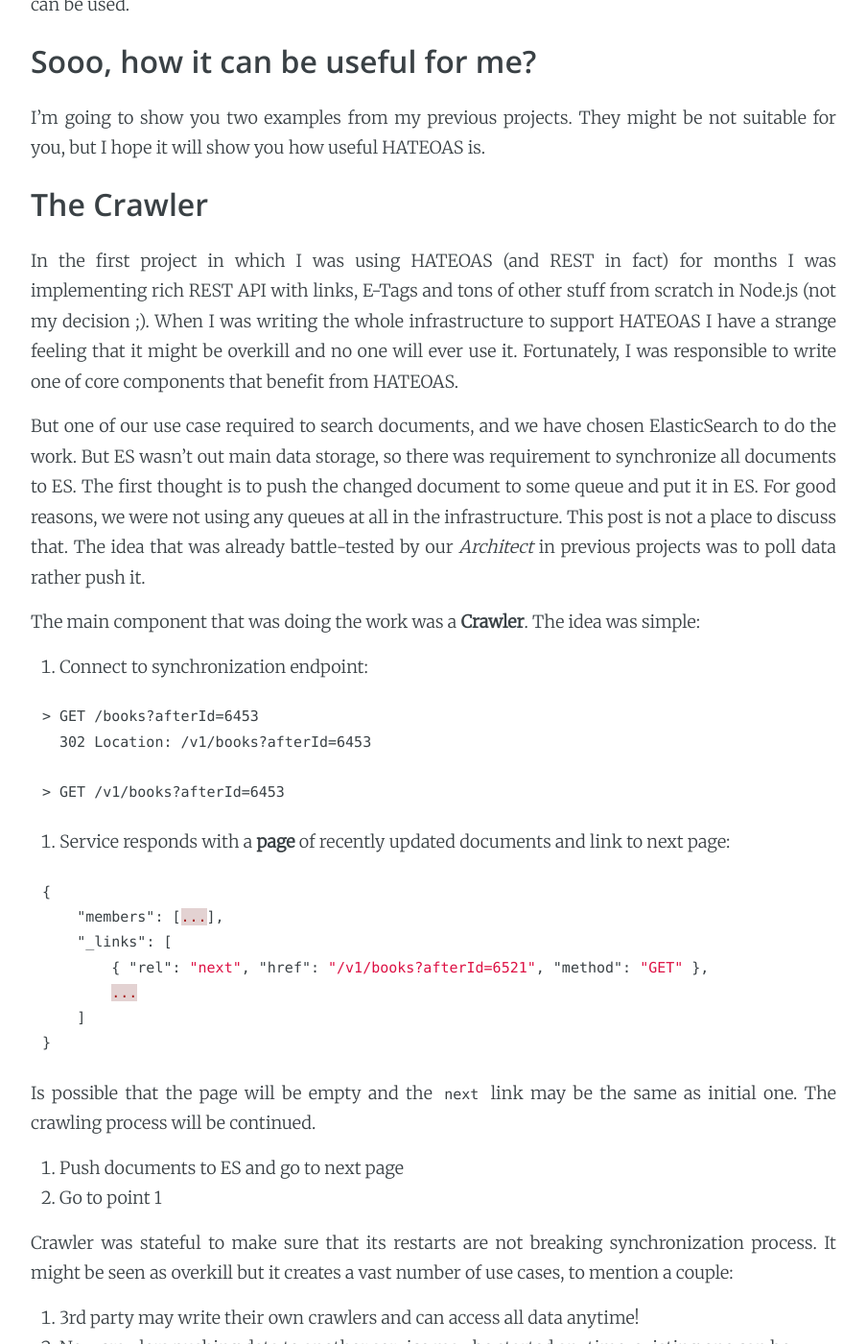
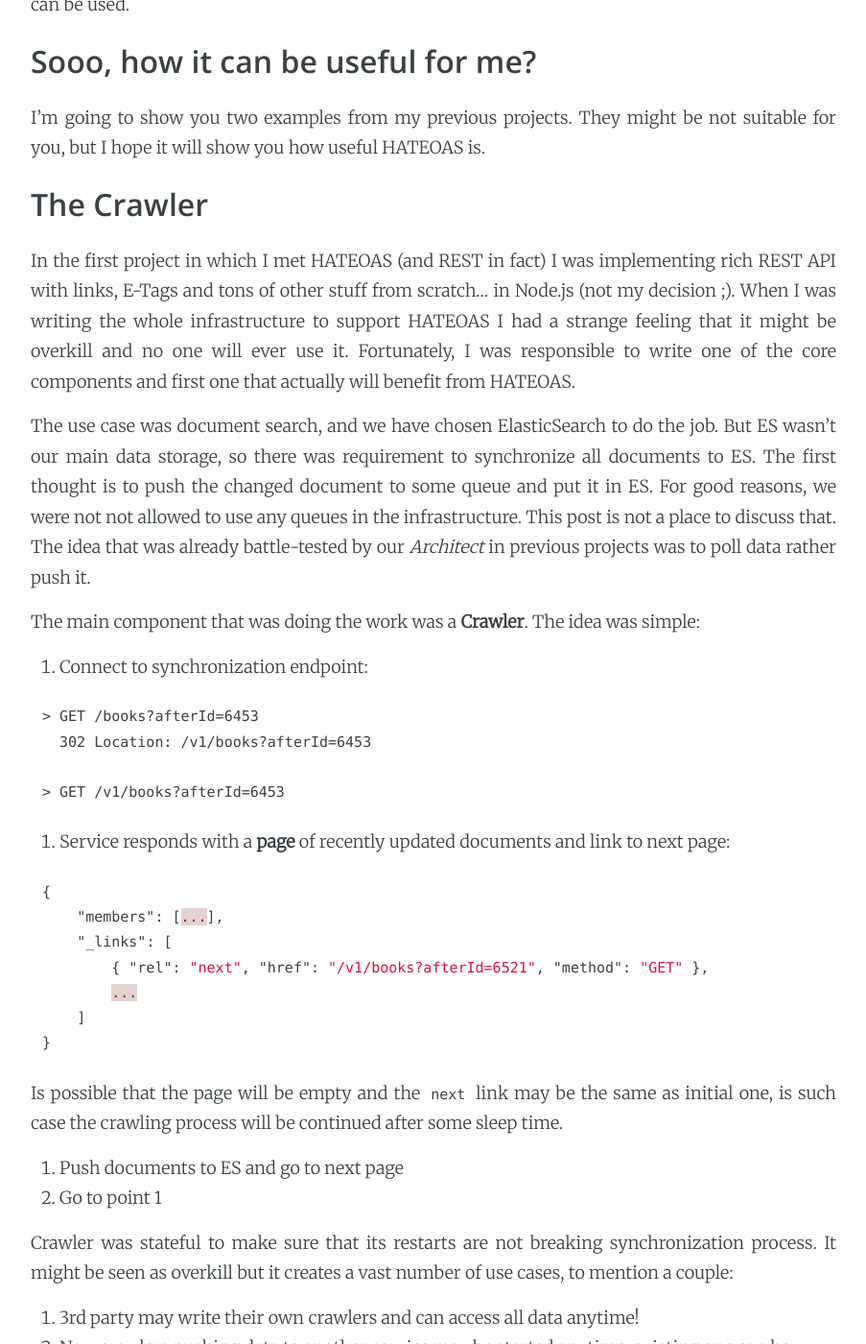
Before and after one commit to mat3u/mat3u.github.io, a Jekyll site: the page built from _posts/2017-09-08-HATEOAS-introduction.md, in a window 1280 px wide and 1400 px high, scrolled down 1955 px. Shown: the whole window at 96% size, without its empty margins (188-1091 px from the left). Built offline with Jekyll 4.4.1, drawn with Linux system fonts in a browser that asks for light colours; comment, search, counter and statistics services are not loaded.

Commit message:
Typo and rewording

````diff
--- a/_posts/2017-09-08-HATEOAS-introduction.md
+++ b/_posts/2017-09-08-HATEOAS-introduction.md
@@ -50,9 +50,9 @@
 I'm going to show you two examples from my previous projects. They might be not suitable for you, but I hope it will show you how useful HATEOAS is.
 
 ## The Crawler
-In the first project in which I was using HATEOAS (and REST in fact) for months I was implementing rich REST API with links, E-Tags and tons of other stuff from scratch in Node.js (not my decision ;). When I was writing the whole infrastructure to support HATEOAS I have a strange feeling that it might be overkill and no one will ever use it. Fortunately, I was responsible to write one of core components that benefit from HATEOAS.
+In the first project in which I met HATEOAS (and REST in fact) I was implementing rich REST API with links, E-Tags and tons of other stuff from scratch... in Node.js (not my decision ;). When I was writing the whole infrastructure to support HATEOAS I had a strange feeling that it might be overkill and no one will ever use it. Fortunately, I was responsible to write one of the core components and first one that actually will benefit from HATEOAS.
 
-But one of our use case required to search documents, and we have chosen ElasticSearch to do the work. But ES wasn't out main data storage, so there was requirement to synchronize all documents to ES. The first thought is to push the changed document to some queue and put it in ES. For good reasons, we were not using any queues at all in the infrastructure. This post is not a place to discuss that. The idea that was already battle-tested by our *Architect* in previous projects was to poll data rather push it.
+The use case was document search, and we have chosen ElasticSearch to do the job. But ES wasn't our main data storage, so there was requirement to synchronize all documents to ES. The first thought is to push the changed document to some queue and put it in ES. For good reasons, we were not not allowed to use any queues in the infrastructure. This post is not a place to discuss that. The idea that was already battle-tested by our *Architect* in previous projects was to poll data rather push it.
 
 The main component that was doing the work was a **Crawler**. The idea was simple:
 
@@ -76,7 +76,7 @@
     ]
 }
 ```
-Is possible that the page will be empty and the `next` link may be the same as initial one. The crawling process will be continued.
+Is possible that the page will be empty and the `next` link may be the same as initial one, is such case the crawling process will be continued after some sleep time.
 
 3. Push documents to ES and go to next page
 4. Go to point 1
````
